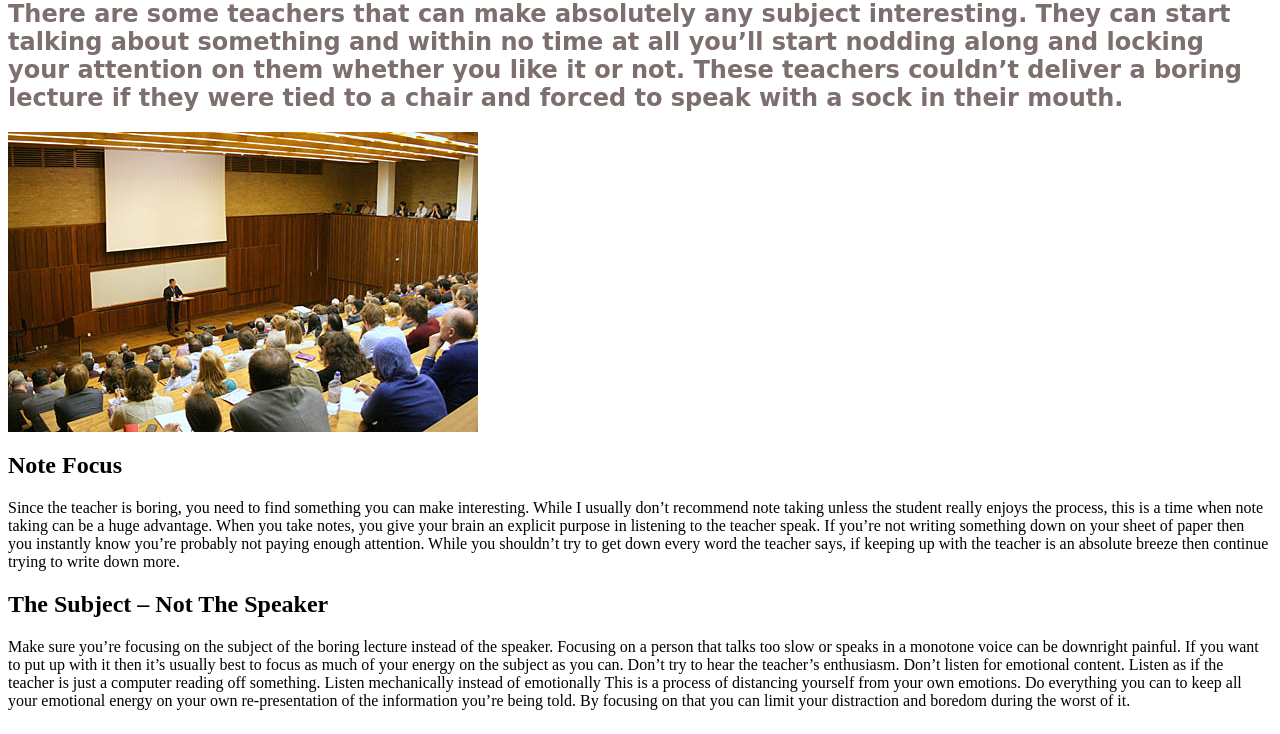
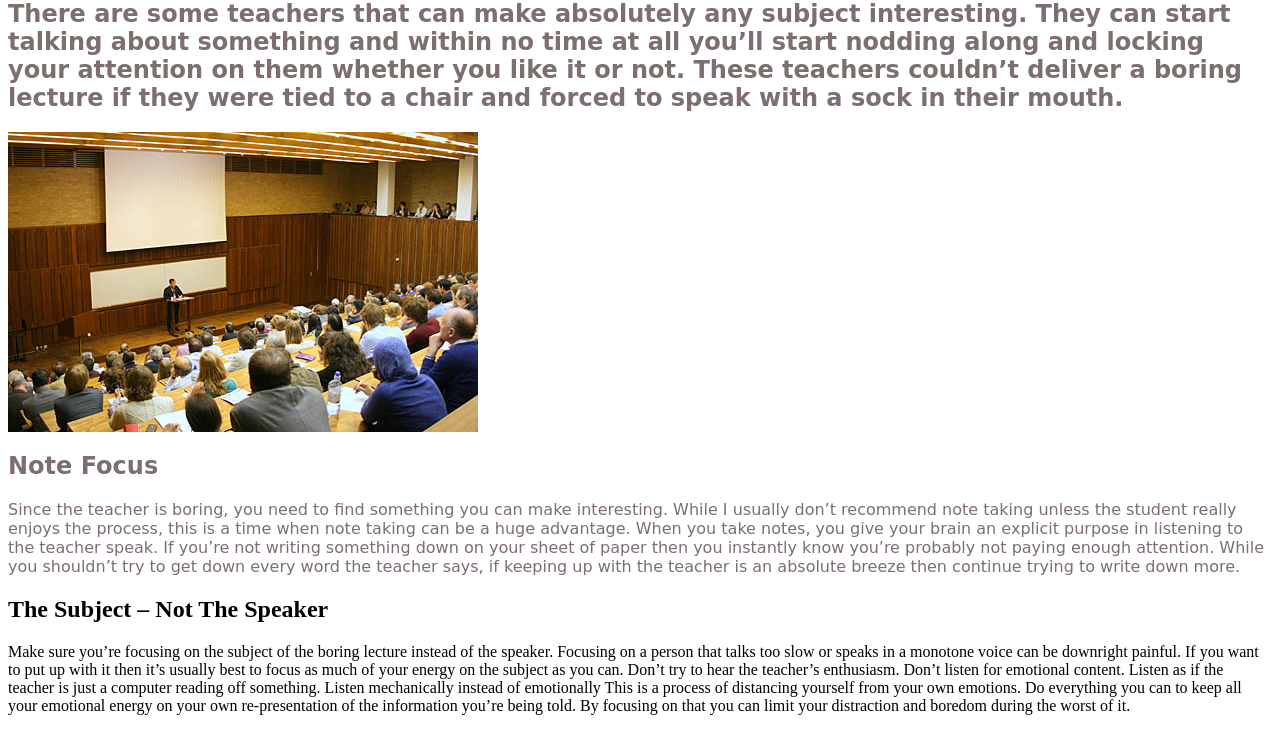
Before and after one commit to Sravyy/BoringLectures, a plain HTML site: page boring-lecture.html in a window 1280 px wide. Shown: the part 66-800 px from the top of the page. Drawn offline with Linux system fonts and the light colour scheme.

Commit message:
added div tags

```diff
--- a/boring-lecture.html
+++ b/boring-lecture.html
@@ -6,12 +6,13 @@
   </head>
   <body>
     <h1>Boring Lectures</h1>
-    <h2 class="intro">There are some teachers that can make absolutely any subject interesting. They can start talking about something and within no time at all you’ll start nodding along and locking your attention on them whether you like it or not. These teachers couldn’t deliver a boring lecture if they were tied to a chair and forced to speak with a sock in their  mouth.</h2>
-    <img class="intro" src="img/c44c2-lecture.jpg" alt="Lecture image">
-    <h2>Note Focus</h2>
-    <p class="intro">Since the teacher is boring, you need to find something you can make interesting. While I usually don’t recommend note taking unless the student really enjoys the process, this is a time when note taking can be a huge advantage.
-      When you take notes, you give your brain an explicit purpose in listening to the teacher speak. If you’re not writing something down on your sheet of paper then you instantly know you’re probably not paying enough attention. While you shouldn’t try to get down every word the teacher says, if keeping up with the teacher is an absolute breeze then continue trying to write down more.</p>
-
+    <div class="imp">
+      <h2>There are some teachers that can make absolutely any subject interesting. They can start talking about something and within no time at all you’ll start nodding along and locking your attention on them whether you like it or not. These teachers couldn’t deliver a boring lecture if they were tied to a chair and forced to speak with a sock in their  mouth.</h2>
+      <img src="img/c44c2-lecture.jpg" alt="Lecture image">
+      <h2>Note Focus</h2>
+      <p>Since the teacher is boring, you need to find something you can make interesting. While I usually don’t recommend note taking unless the student really enjoys the process, this is a time when note taking can be a huge advantage.
+        When you take notes, you give your brain an explicit purpose in listening to the teacher speak. If you’re not writing something down on your sheet of paper then you instantly know you’re probably not paying enough attention. While you shouldn’t try to get down every word the teacher says, if keeping up with the teacher is an absolute breeze then continue trying to write down more.</p>
+    </div>
     <h2>The Subject – Not The Speaker</h2>
     <p>Make sure you’re focusing on the subject of the boring lecture instead of the speaker.
        Focusing on a person that talks too slow or speaks in a monotone voice can be downright painful. If you want to put up with it then it’s usually best to focus as much of your energy on the subject as you can. Don’t try to hear the teacher’s enthusiasm. Don’t listen for emotional content. Listen as if the teacher is just a computer reading off something. Listen mechanically instead of emotionally
--- a/css/styles.css
+++ b/css/styles.css
@@ -1,7 +1,7 @@
 p{
   font-style: lorem ipsum;
 }
-h2.intro{
+div.imp{
   font-style: normal;
   font-family: cursive;
   color: #7c6f6d;
```
